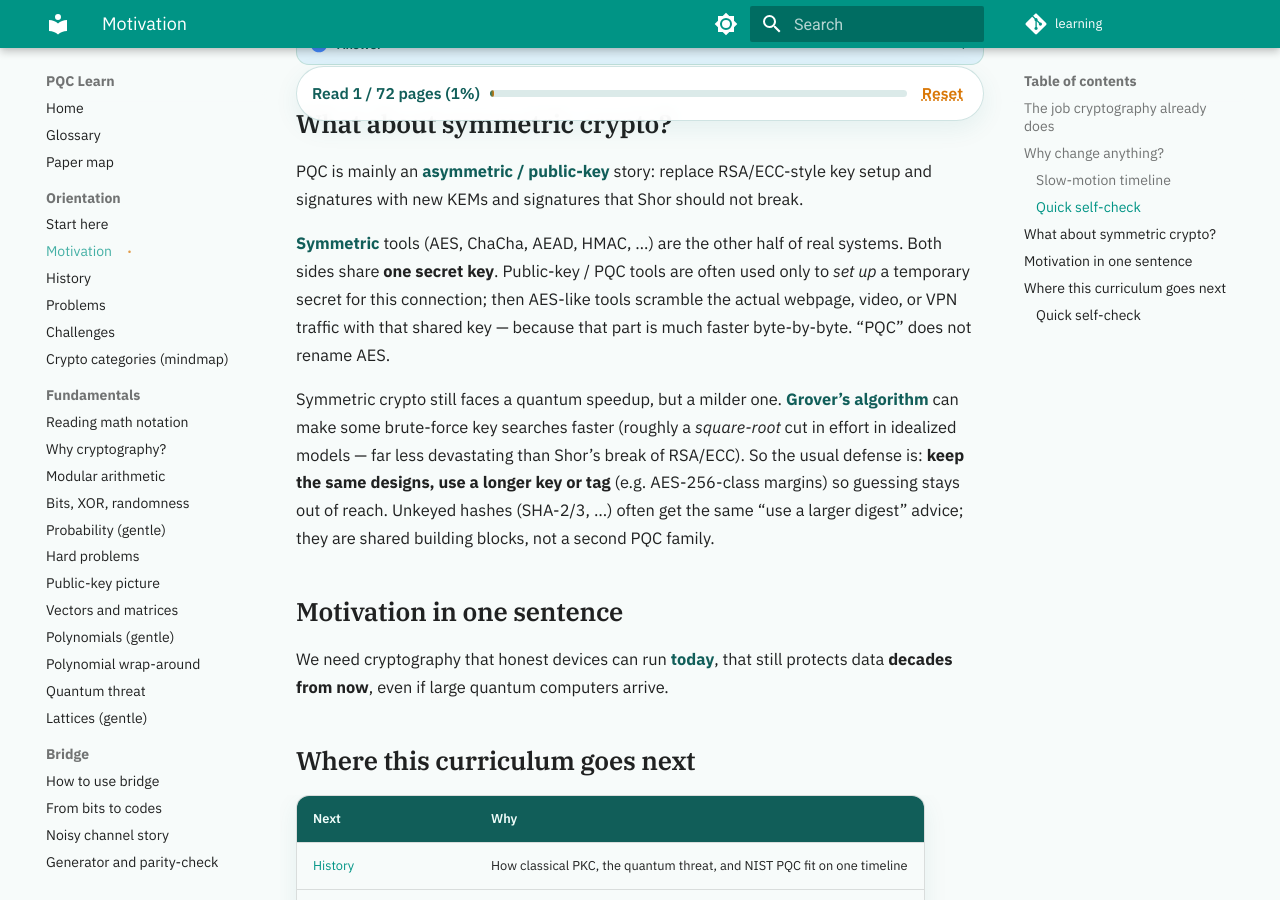
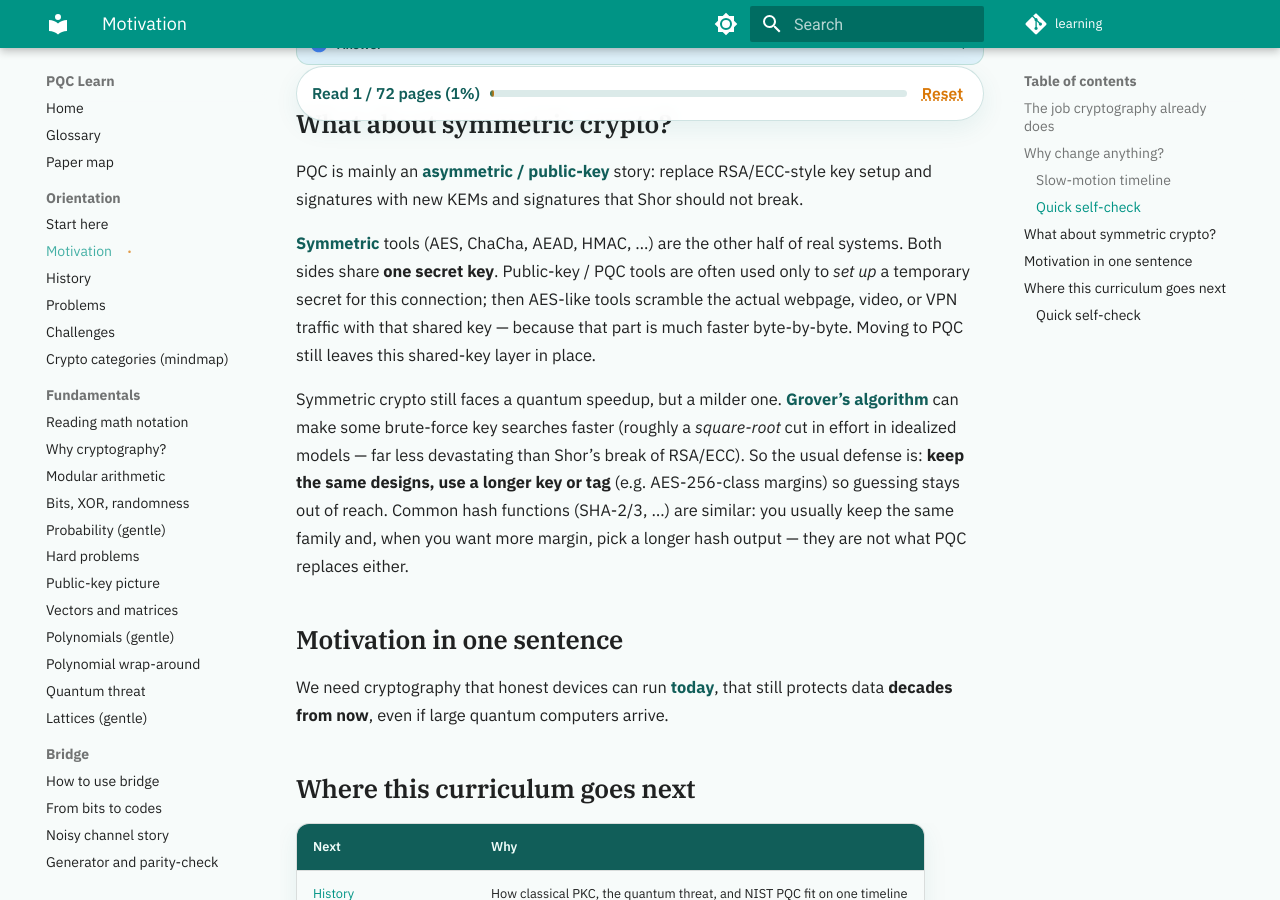
Before and after one commit to Post-Quantum-Cryptography-PQC/learning, an MkDocs documentation site: the page built from docs/orientation/motivation.md, in a window 1280 px wide and 900 px high, scrolled down 2106 px. Built offline with MkDocs 1.6.1 and Material for MkDocs 9.7.7, drawn with Linux system fonts in a browser that asks for light colours; comment, search, counter and statistics services are not loaded.

Commit message:
sync from pqc-learning-public@b7ec1d3

```diff
--- a/docs/orientation/motivation.md
+++ b/docs/orientation/motivation.md
@@ -60,9 +60,9 @@ Because an attacker can record ciphertext <em>now</em> and decrypt it <em>later<
 
 PQC is mainly an **asymmetric / public-key** story: replace RSA/ECC-style key setup and signatures with new KEMs and signatures that Shor should not break.
 
-**Symmetric** tools (AES, ChaCha, AEAD, HMAC, …) are the other half of real systems. Both sides share **one secret key**. Public-key / PQC tools are often used only to *set up* a temporary secret for this connection; then AES-like tools scramble the actual webpage, video, or VPN traffic with that shared key — because that part is much faster byte-by-byte. “PQC” does not rename AES.
+**Symmetric** tools (AES, ChaCha, AEAD, HMAC, …) are the other half of real systems. Both sides share **one secret key**. Public-key / PQC tools are often used only to *set up* a temporary secret for this connection; then AES-like tools scramble the actual webpage, video, or VPN traffic with that shared key — because that part is much faster byte-by-byte. Moving to PQC still leaves this shared-key layer in place.
 
-Symmetric crypto still faces a quantum speedup, but a milder one. **Grover’s algorithm** can make some brute-force key searches faster (roughly a *square-root* cut in effort in idealized models — far less devastating than Shor’s break of RSA/ECC). So the usual defense is: **keep the same designs, use a longer key or tag** (e.g. AES-256-class margins) so guessing stays out of reach. Unkeyed hashes (SHA-2/3, …) often get the same “use a larger digest” advice; they are shared building blocks, not a second PQC family.
+Symmetric crypto still faces a quantum speedup, but a milder one. **Grover’s algorithm** can make some brute-force key searches faster (roughly a *square-root* cut in effort in idealized models — far less devastating than Shor’s break of RSA/ECC). So the usual defense is: **keep the same designs, use a longer key or tag** (e.g. AES-256-class margins) so guessing stays out of reach. Common hash functions (SHA-2/3, …) are similar: you usually keep the same family and, when you want more margin, pick a longer hash output — they are not what PQC replaces either.
 
 ## Motivation in one sentence
 
```
